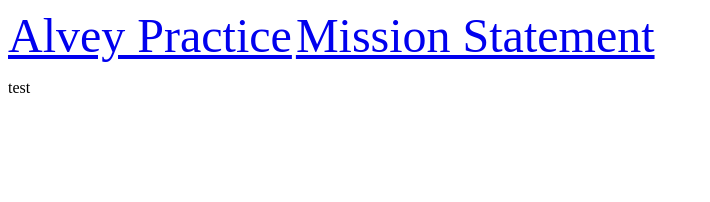
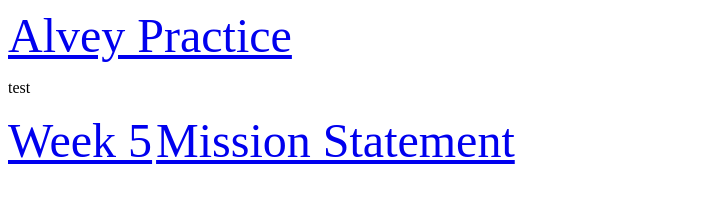
Before and after one commit to strawberrypiecake/wdd131, a plain HTML site: page index.html in a window 1280 px wide. Shown: the whole page, without its empty margins (0-710 px from the left). Drawn offline with Linux system fonts and the light colour scheme.

Commit message:
Update index.html
removed the link for the mission folder and added the link to week5 folder and the mission folder to the main index.html file for the wdd131 folder to work

```diff
--- a/index.html
+++ b/index.html
@@ -12,7 +12,9 @@
 </head>
 <body>
     <a href="alvey/index.html">Alvey Practice</a>
+    <p>test</p>
+    <a href="week5/index.html">Week 5</a>
     <a href="mission/index.html">Mission Statement</a>
-    <p>test</p>
+
 </body>
 </html>
```
